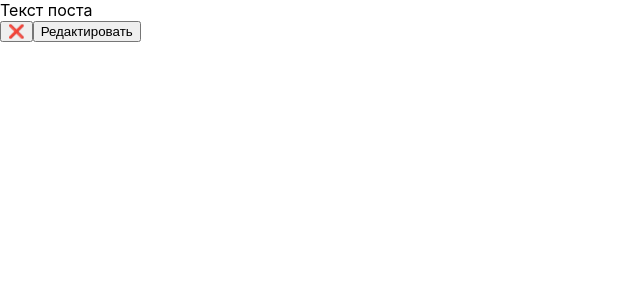
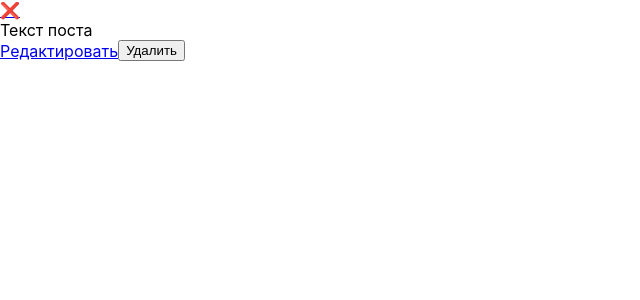
Before and after one commit to ankevich/ra16-router-crud, a React (Create React App) app: page /posts/1 in a window 1280 px wide. Shown: the top 300 px of the page, without its empty margins (0-640 px from the left). Built offline with nearby package versions, Linux system fonts and the light colour scheme.

Commit message:
EditPost

```diff
--- a/src/App.js
+++ b/src/App.js
@@ -8,6 +8,7 @@ function App() {
                 <Route path="/" element={<HomePage />} />
                 <Route path="/posts/new" element={<NewPost />} />
                 <Route path="/posts/:id" element={<ViewPost />} />
+                <Route path="/posts/:id/edit" element={<EditPost />} />
             </Routes>
         </Router>
     );
@@ -64,16 +65,47 @@ const HomePage = () => {
 
 const ViewPost = () => {
     return (
-        <div className="post">
-            <div className="post__content">
+        <StyledViewPost>
+            <NavLink className="menu__item" to="/">
+                ❌
+            </NavLink>
                 <div className="post__text">Текст поста</div>
+            <div className="post__actions">
+                <NavLink className="post__edit" to="/posts/1/edit">
+                    Редактировать
+                </NavLink>
+                <button className="post__delete">Удалить</button>
             </div>
-            <div className="post__actions">
-                <button className="post__delete">❌</button>
-                <button className="post__edit">Редактировать</button>
-            </div>
-        </div>
+        </StyledViewPost>
     );
 };
 
+const EditPost = () => {
+    return (
+        <StyledNewPost>
+            <NavLink className="menu__item" to="/">
+                ❌
+            </NavLink>
+            <textarea className="post-form__textarea" placeholder="Введите текст поста" />
+            <button className="post-form__submit">Сохранить</button>
+        </StyledNewPost>
+    ); };
+
+const StyledViewPost = styled.div`
+    display: flex;
+    flex-direction: column;
+    align-items: flex-start;
+    .post__actions {
+        display: flex;
+        flex-direction: row;
+        align-items: center;
+        .post__delete {
+            margin-right: 10px;
+        }
+    }
+
+
+
+`
+
 export default App;
```
